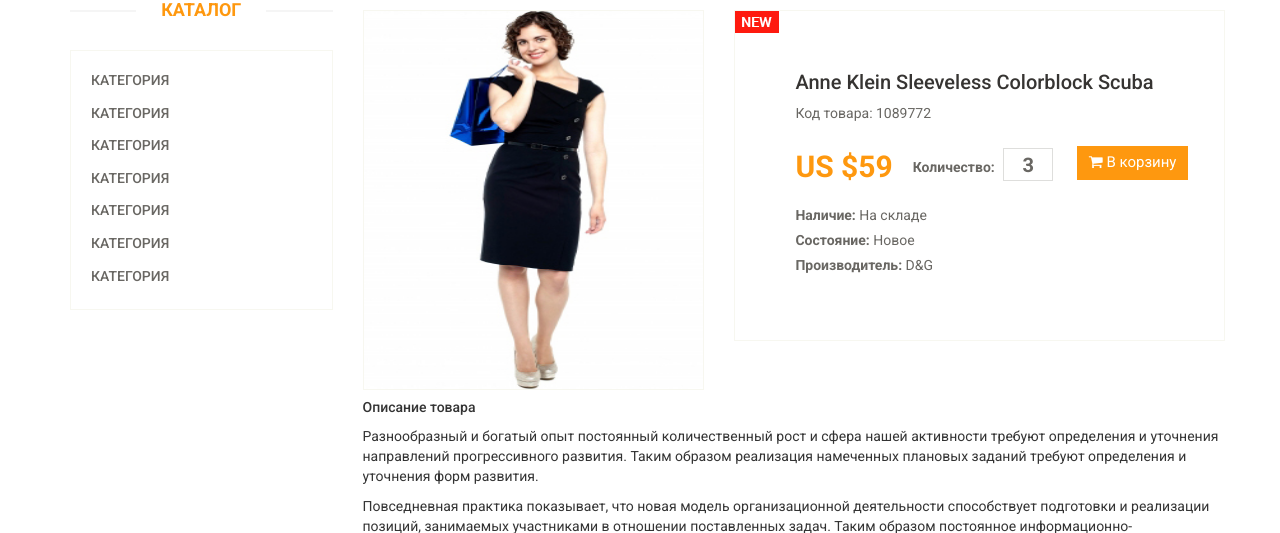
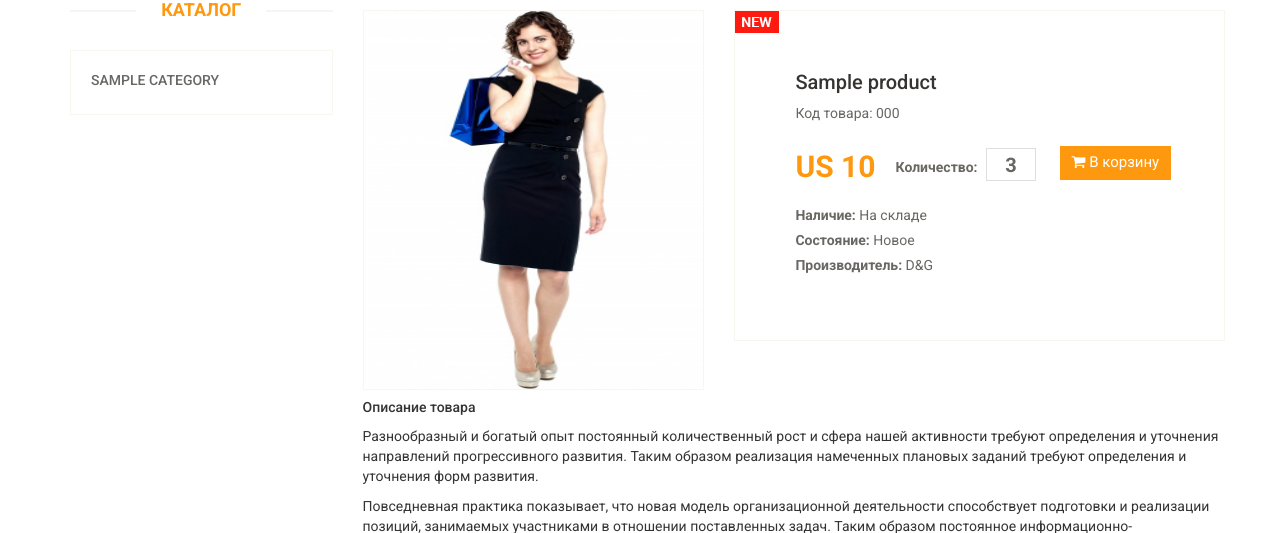
Before and after one commit to LapoFiorence/php, a PHP site: the page made by views/product/view.php in a window 1280 px wide. Shown: the part 207-740 px from the top of the page. Run offline with PHP 8.4, Linux system fonts and the light colour scheme; the template is opened without the code that fills it: most values are stand-ins (such as "Sample title", 1, 10 or a date in 2020); some libraries are stand-ins or nearby versions.

Commit message:
mvc изменения файла vievs, добавление названия, кода товара и цены из бд

```diff
--- a/views/product/view.php
+++ b/views/product/view.php
@@ -5,43 +5,20 @@
         <div class="row">
             <div class="col-sm-3">
                 <div class="left-sidebar">
+
                     <h2>Каталог</h2>
                     <div class="panel-group category-products" id="accordian"><!--category-productsr-->
-                        <div class="panel panel-default">
-                            <div class="panel-heading">
-                                <h4 class="panel-title"><a href="#">Категория</a></h4>
+                        <?php foreach ($categories as $categoryItem): ?>
+                            <div class="panel panel-default">
+                                <div class="panel-heading">
+                                    <h4 class="panel-title">
+                                        <a href="/category/<?php echo $categoryItem['id'];?>">
+                                            <?php echo $categoryItem['name'];?>
+                                        </a>
+                                    </h4>
+                                </div>
                             </div>
-                        </div>
-                        <div class="panel panel-default">
-                            <div class="panel-heading">
-                                <h4 class="panel-title"><a href="#">Категория</a></h4>
-                            </div>
-                        </div>
-                        <div class="panel panel-default">
-                            <div class="panel-heading">
-                                <h4 class="panel-title"><a href="#">Категория</a></h4>
-                            </div>
-                        </div>
-                        <div class="panel panel-default">
-                            <div class="panel-heading">
-                                <h4 class="panel-title"><a href="#">Категория</a></h4>
-                            </div>
-                        </div>
-                        <div class="panel panel-default">
-                            <div class="panel-heading">
-                                <h4 class="panel-title"><a href="#">Категория</a></h4>
-                            </div>
-                        </div>
-                        <div class="panel panel-default">
-                            <div class="panel-heading">
-                                <h4 class="panel-title"><a href="#">Категория</a></h4>
-                            </div>
-                        </div>
-                        <div class="panel panel-default">
-                            <div class="panel-heading">
-                                <h4 class="panel-title"><a href="#">Категория</a></h4>
-                            </div>
-                        </div>
+                        <?php endforeach; ?>
                     </div><!--/category-products-->
 
                 </div>
@@ -58,10 +35,10 @@
                         <div class="col-sm-7">
                             <div class="product-information"><!--/product-information-->
                                 <img src="/template/images/product-details/new.jpg" class="newarrival" alt="" />
-                                <h2>Anne Klein Sleeveless Colorblock Scuba</h2>
-                                <p>Код товара: 1089772</p>
+                                <h2><?php echo $product['name'];?></h2>
+                                <p>Код товара: <?php echo $product['code'];?></p>
                                 <span>
-                                    <span>US $59</span>
+                                    <span>US <?php echo $product['price'];?></span>
                                     <label>Количество:</label>
                                     <input type="text" value="3" />
                                     <button type="button" class="btn btn-fefault cart">
```
Also changed, not shown: controllers/ProductController.php (+8 -1 lines), models/Product.php (+14 -0 lines).
